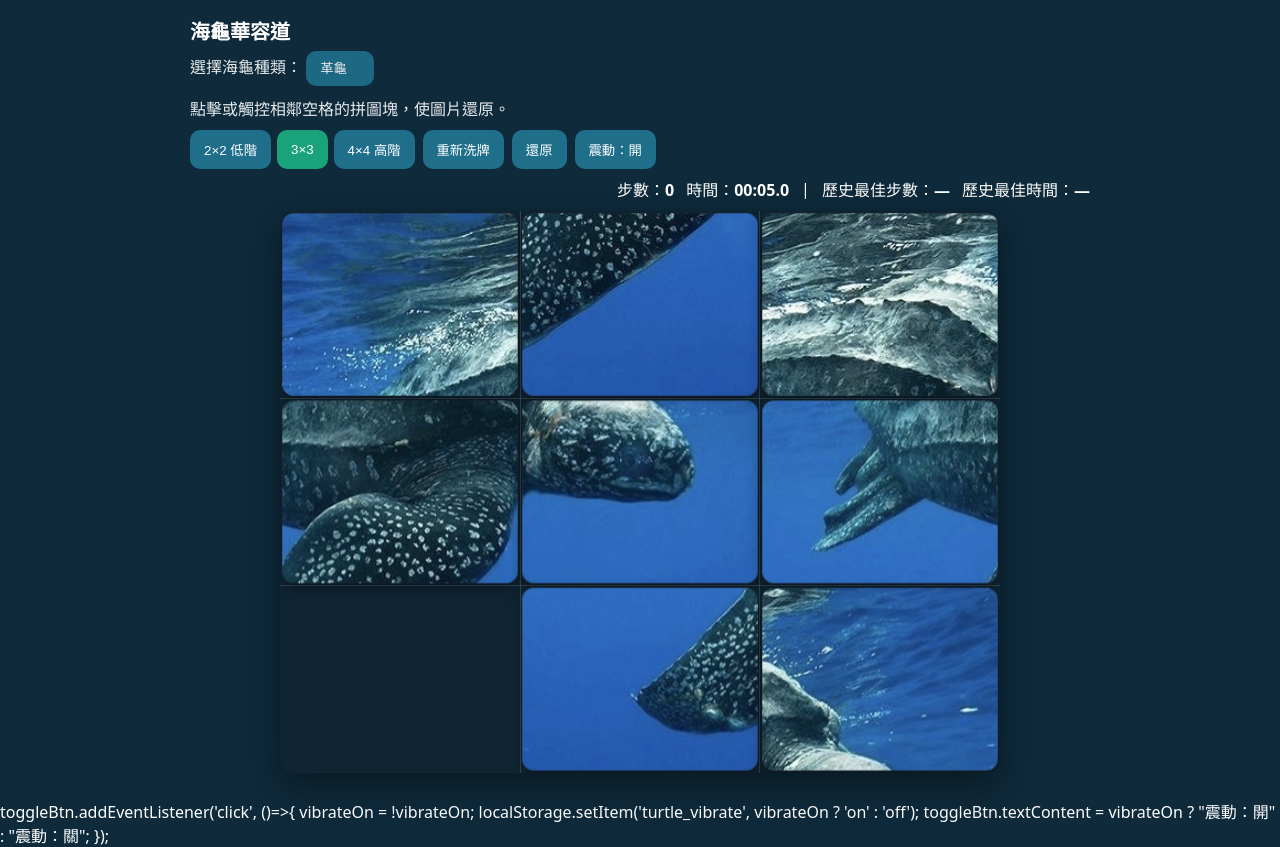
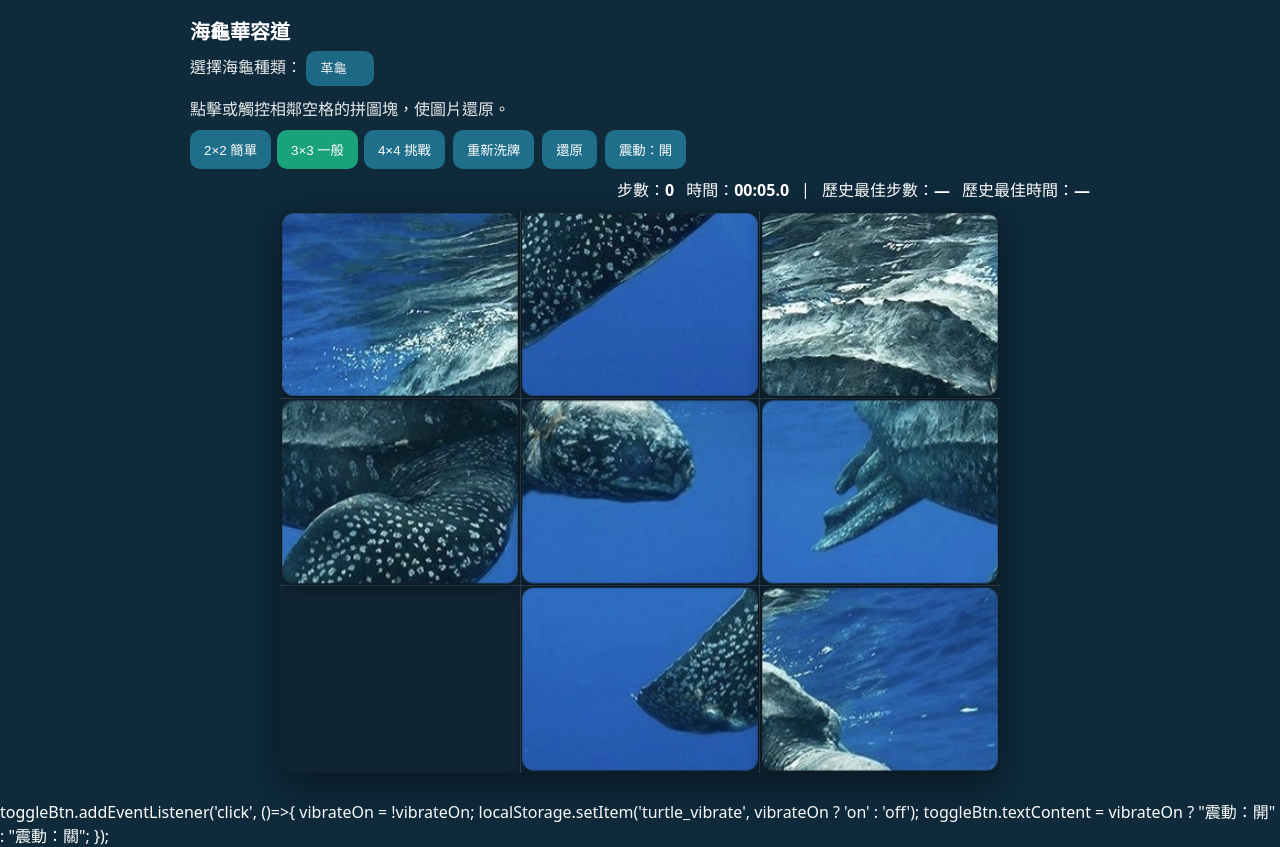
Before and after one commit to ycoca2024/sea-turtle-sliding-puzzle, a plain HTML site: page index.html in a window 1280 px wide. Drawn offline with Linux system fonts and the light colour scheme.

Commit message:
Update index.html

```diff
--- a/index.html
+++ b/index.html
@@ -55,9 +55,9 @@ transition:transform .12s ease;will-change:transform;
 
 <div class="toolbar">
 <div class="sizes" role="group" aria-label="選擇難度">
-<button data-n="2" class="sizeBtn">2×2 低階</button>
-<button data-n="3" class="sizeBtn active">3×3</button>
-<button data-n="4" class="sizeBtn">4×4 高階</button>
+<button data-n="2" class="sizeBtn">2×2 簡單</button>
+<button data-n="3" class="sizeBtn active">3×3 一般</button>
+<button data-n="4" class="sizeBtn">4×4 挑戰</button>
 </div>
 <button id="shuffle">重新洗牌</button>
 <button id="reset">還原</button>
```
